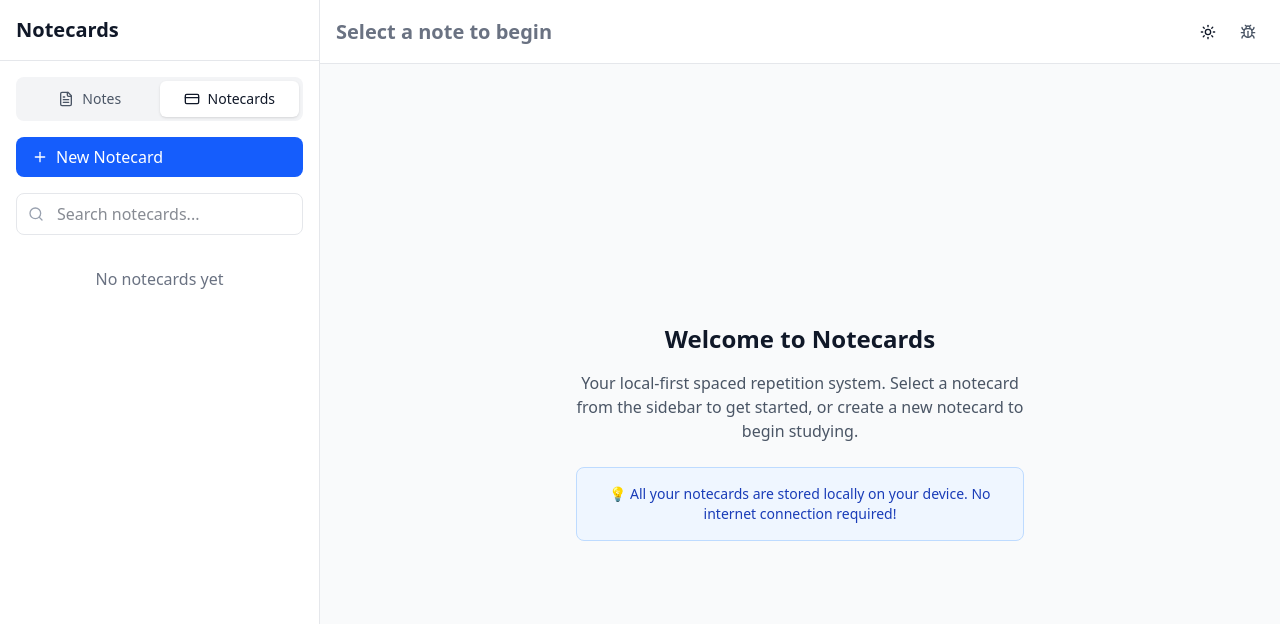
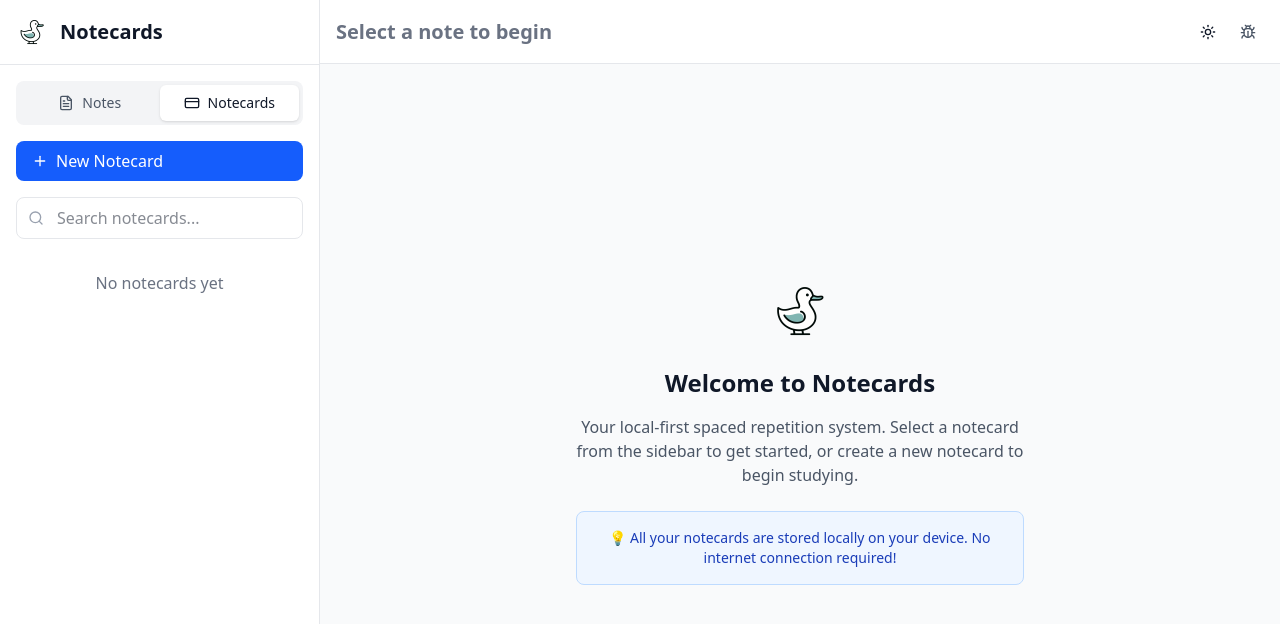
Before and after one commit to aussio/notes-ai, a Next.js app: page /notecards in a window 1280 px wide. Shown: the top 624 px of the page. Built offline with nearby package versions, Linux system fonts and the light colour scheme.

Commit message:
Add Teal Duck branding - Logo in sidebar, welcome screens, favicon, and updated app title

```diff
--- a/src/app/layout.tsx
+++ b/src/app/layout.tsx
@@ -13,8 +13,13 @@ const geistMono = Geist_Mono({
 });
 
 export const metadata: Metadata = {
-  title: 'Notes App',
-  description: 'A local-first note-taking application',
+  title: 'Teal Notes',
+  description:
+    'A local-first note-taking application with rich text editing and notecards',
+  icons: {
+    icon: '/teal_duck_logo.png',
+    apple: '/teal_duck_logo.png',
+  },
 };
 
 export default function RootLayout({
--- a/src/app/notecards/page.tsx
+++ b/src/app/notecards/page.tsx
@@ -57,6 +57,13 @@ export default function NotecardsPage() {
         ) : (
           <div className="flex items-center justify-center h-full p-8">
             <div className="text-center max-w-md">
+              <div className="flex items-center justify-center mb-6">
+                <img
+                  src="/teal_duck_logo.png"
+                  alt="Teal Duck Logo"
+                  className="w-16 h-16"
+                />
+              </div>
               <h2 className="text-2xl font-semibold text-gray-900 dark:text-white mb-4">
                 Welcome to Notecards
               </h2>
--- a/src/app/page.tsx
+++ b/src/app/page.tsx
@@ -52,6 +52,13 @@ export default function Home() {
         ) : (
           <div className="flex items-center justify-center h-full p-8">
             <div className="text-center max-w-md">
+              <div className="flex items-center justify-center mb-6">
+                <img
+                  src="/teal_duck_logo.png"
+                  alt="Teal Duck Logo"
+                  className="w-16 h-16"
+                />
+              </div>
               <h2 className="text-2xl font-semibold text-gray-900 dark:text-white mb-4">
                 Welcome to Notes
               </h2>
--- a/src/components/layout/Sidebar.tsx
+++ b/src/components/layout/Sidebar.tsx
@@ -165,9 +165,16 @@ export default function Sidebar({ isOpen, onToggle }: SidebarProps) {
       >
         {/* Header */}
         <div className="flex items-center justify-between p-4 border-b border-gray-200 dark:border-gray-700">
-          <h1 className="text-xl font-semibold text-gray-900 dark:text-white">
-            {isNotecards ? 'Notecards' : 'Notes'}
-          </h1>
+          <div className="flex items-center gap-3">
+            <img
+              src="/teal_duck_logo.png"
+              alt="Teal Duck Logo"
+              className="w-8 h-8"
+            />
+            <h1 className="text-xl font-semibold text-gray-900 dark:text-white">
+              {isNotecards ? 'Notecards' : 'Notes'}
+            </h1>
+          </div>
           <button
             onClick={onToggle}
             className="p-2 rounded-lg hover:bg-gray-100 dark:hover:bg-gray-800 md:hidden"
```
Also changed, not shown: public/teal_duck_logo.png (added).
